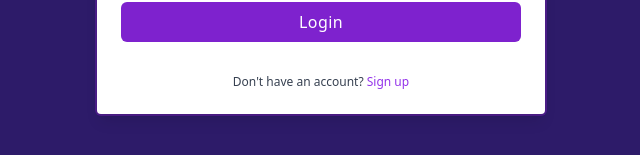
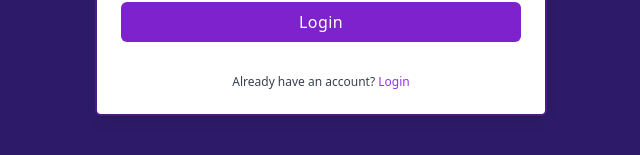
Before and after one commit to 52617365/Lookup, a Next.js app: page /register in a window 1280 px wide. Shown: the part 529-684 px from the top of the page, without its empty margins (319-959 px from the left). Built offline with nearby package versions, Linux system fonts and the light colour scheme.

Commit message:
Added a button to register page.
 It redirects to login.

```diff
--- a/pages/register.tsx
+++ b/pages/register.tsx
@@ -1,3 +1,4 @@
+import Link from "next/link";
 export default () => {
   return (
     <div className="relative flex flex-col justify-center min-h-screen overflow-hidden">
@@ -48,10 +49,13 @@ export default () => {
         </form>
         <p className="mt-8 text-xs font-light text-center text-gray-700">
           {" "}
-          Don't have an account?{" "}
-          <a href="#" className="font-medium text-purple-600 hover:underline">
-            Sign up
-          </a>
+          Already have an account?{" "}
+          <Link
+            className="font-medium text-purple-600 hover:underline"
+            href="/"
+          >
+            Login
+          </Link>
         </p>
       </div>
     </div>
```
